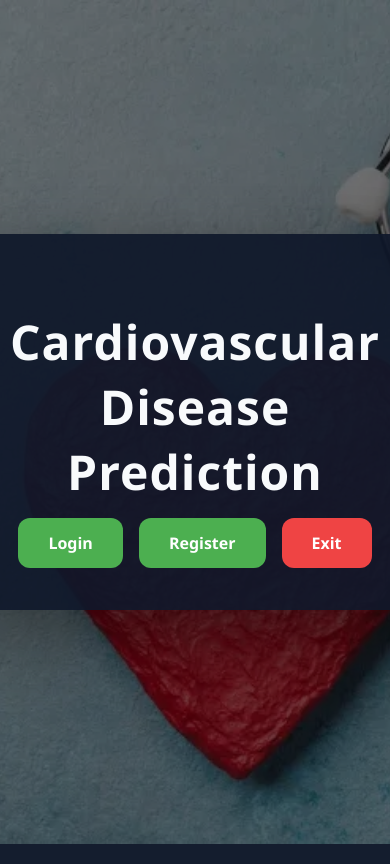
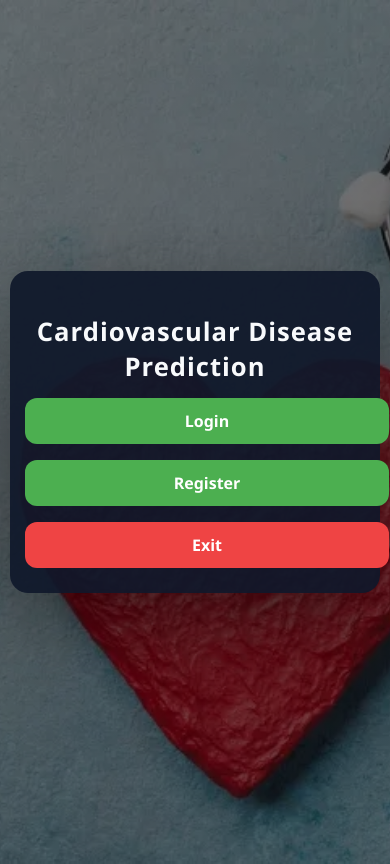
Before and after one commit to chandan123jha/Cardiovascular-Disease-Prediction, a Flask app: page / in a window 390 px wide. Run offline with Flask 3, Linux system fonts and the light colour scheme; parts of the project's set-up code (start-up, migrations or seed data) failed here and were passed over.

Commit message:
made entire project responsive

```diff
--- a/templates/home.html
+++ b/templates/home.html
@@ -60,6 +60,47 @@
         .button.exit:hover {
             background: #d12c2c;
         }
+        @media (max-width: 768px) {
+    body {
+        padding: 20px;
+    }
+
+    .card {
+        padding: 30px 20px;
+        border-radius: 18px;
+    }
+
+    h1 {
+        font-size: 2rem;
+    }
+
+    p {
+        font-size: 0.95rem;
+    }
+
+    .button-group {
+        flex-direction: column;
+    }
+
+    .button {
+        width: 100%;
+        text-align: center;
+        padding: 12px;
+    }
+        }
+        @media (max-width: 480px) {
+    body {
+        padding: 10px;
+    }
+
+    .card {
+        padding: 25px 15px;
+    }
+
+    h1 {
+        font-size: 1.6rem;
+    }
+        }
     </style>
 </head>
 <body>
```
